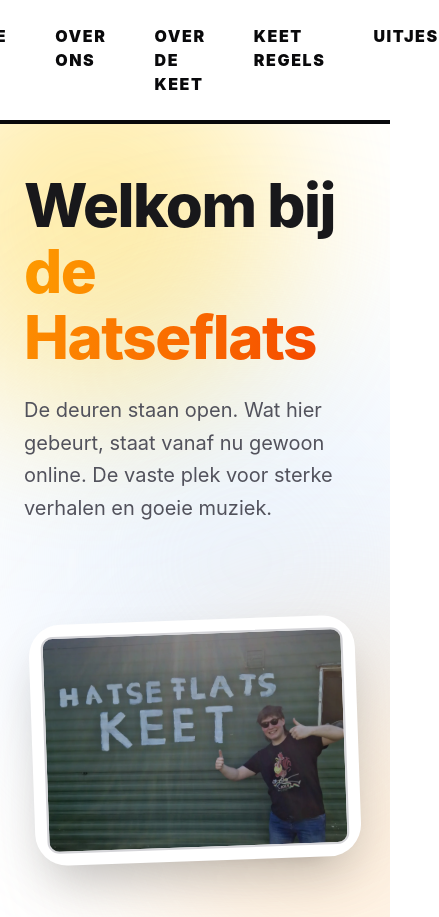
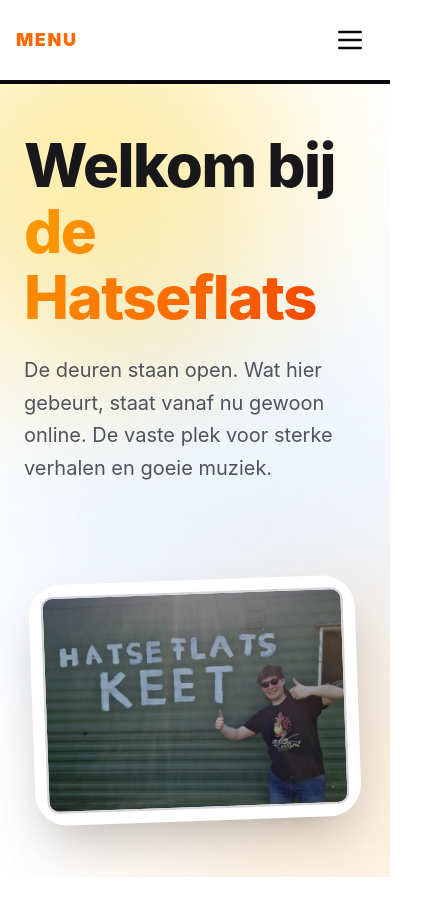
Before and after one commit to kc-kees/keet-website, a SvelteKit app: page / in a window 390 px wide. Shown: the whole page, 439 px wide, since content can reach past the window. After the commit the page ends 877 px from the top, so only its background shows below. Built offline with nearby package versions, Linux system fonts and the light colour scheme.

Commit message:
feat: implement mobile navigation menu with toggle functionality

```diff
--- a/src/routes/+layout.svelte
+++ b/src/routes/+layout.svelte
@@ -1,14 +1,47 @@
 <script>
     import '../app.css'; // DIT is de magische regel die Tailwind aanzet!
     let { children } = $props();
+
+    // Svelte 5 state om bij te houden of het mobiele menu open of dicht is
+    let menuOpen = $state(false);
 </script>
 
-<nav class="bg-white text-zinc-950 p-6 flex justify-center gap-12 border-b-4 border-zinc-950 uppercase font-black tracking-widest">
-    <a href="/" class="hover:text-amber-500 hover:-translate-y-1 transition-all">Home</a>
-    <a href="/over-ons" class="hover:text-amber-500 hover:-translate-y-1 transition-all">Over ons</a>
-    <a href="/over-de-keet" class="hover:text-amber-500 hover:-translate-y-1 transition-all">Over de keet</a>
-    <a href="/keet-regels" class="hover:text-amber-500 hover:-translate-y-1 transition-all">Keet regels</a>
-    <a href="/uitjes" class="hover:text-amber-500 hover:-translate-y-1 transition-all">Uitjes</a>
+<nav class="bg-white text-zinc-950 relative z-50 border-b-4 border-zinc-950 uppercase font-black tracking-widest">
+
+    <div class="hidden md:flex justify-center gap-12 p-6">
+        <a href="/" class="hover:text-amber-500 hover:-translate-y-1 transition-all">Home</a>
+        <a href="/over-ons" class="hover:text-amber-500 hover:-translate-y-1 transition-all">Over ons</a>
+        <a href="/over-de-keet" class="hover:text-amber-500 hover:-translate-y-1 transition-all">Over de keet</a>
+        <a href="/keet-regels" class="hover:text-amber-500 hover:-translate-y-1 transition-all">Keet regels</a>
+        <a href="/uitjes" class="hover:text-amber-500 hover:-translate-y-1 transition-all">Uitjes</a>
+    </div>
+
+    <div class="md:hidden flex justify-between items-center p-4">
+        <span class="text-lg text-orange-500">Menu</span>
+        <button
+            onclick={() => menuOpen = !menuOpen}
+            class="p-2 focus:outline-none hover:text-amber-500 transition-colors"
+            aria-label="Toggle navigatie menu"
+        >
+            <svg class="w-8 h-8" fill="none" stroke="currentColor" viewBox="0 0 24 24">
+                {#if menuOpen}
+                    <path stroke-linecap="round" stroke-linejoin="round" stroke-width="2" d="M6 18L18 6M6 6l12 12" />
+                {:else}
+                    <path stroke-linecap="round" stroke-linejoin="round" stroke-width="2" d="M4 6h16M4 12h16M4 18h16" />
+                {/if}
+            </svg>
+        </button>
+    </div>
+
+    {#if menuOpen}
+        <div class="md:hidden flex flex-col items-center gap-6 py-6 px-4 bg-white border-t-2 border-zinc-100 shadow-xl absolute w-full left-0">
+            <a href="/" onclick={() => menuOpen = false} class="hover:text-amber-500 transition-colors">Home</a>
+            <a href="/over-ons" onclick={() => menuOpen = false} class="hover:text-amber-500 transition-colors">Over ons</a>
+            <a href="/over-de-keet" onclick={() => menuOpen = false} class="hover:text-amber-500 transition-colors">Over de keet</a>
+            <a href="/keet-regels" onclick={() => menuOpen = false} class="hover:text-amber-500 transition-colors">Keet regels</a>
+            <a href="/uitjes" onclick={() => menuOpen = false} class="hover:text-amber-500 transition-colors">Uitjes</a>
+        </div>
+    {/if}
 </nav>
 
 {@render children()}
```
